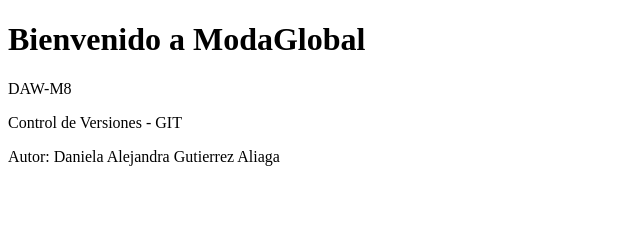
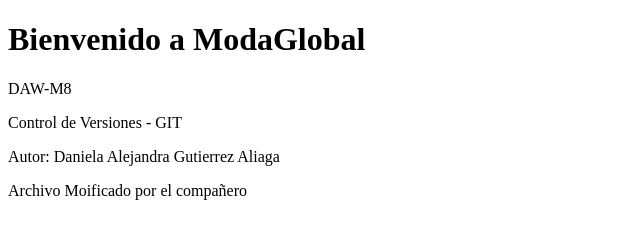
Before and after one commit to Danu1979/ModaGlobal, a website: page public_html/index.html in a window 1280 px wide. Shown: the whole page, without its empty margins (0-640 px from the left). Drawn offline with Linux system fonts and the light colour scheme.

Commit message:
Update index.html con un nuevo <p>

```diff
--- a/public_html/index.html
+++ b/public_html/index.html
@@ -9,5 +9,6 @@
     <p>DAW-M8</p>
     <p>Control de Versiones - GIT</p>
     <p>Autor: Daniela Alejandra Gutierrez Aliaga</p>
+    <p>Archivo Moificado por el compañero</p>
 </body>
 </html>
```
